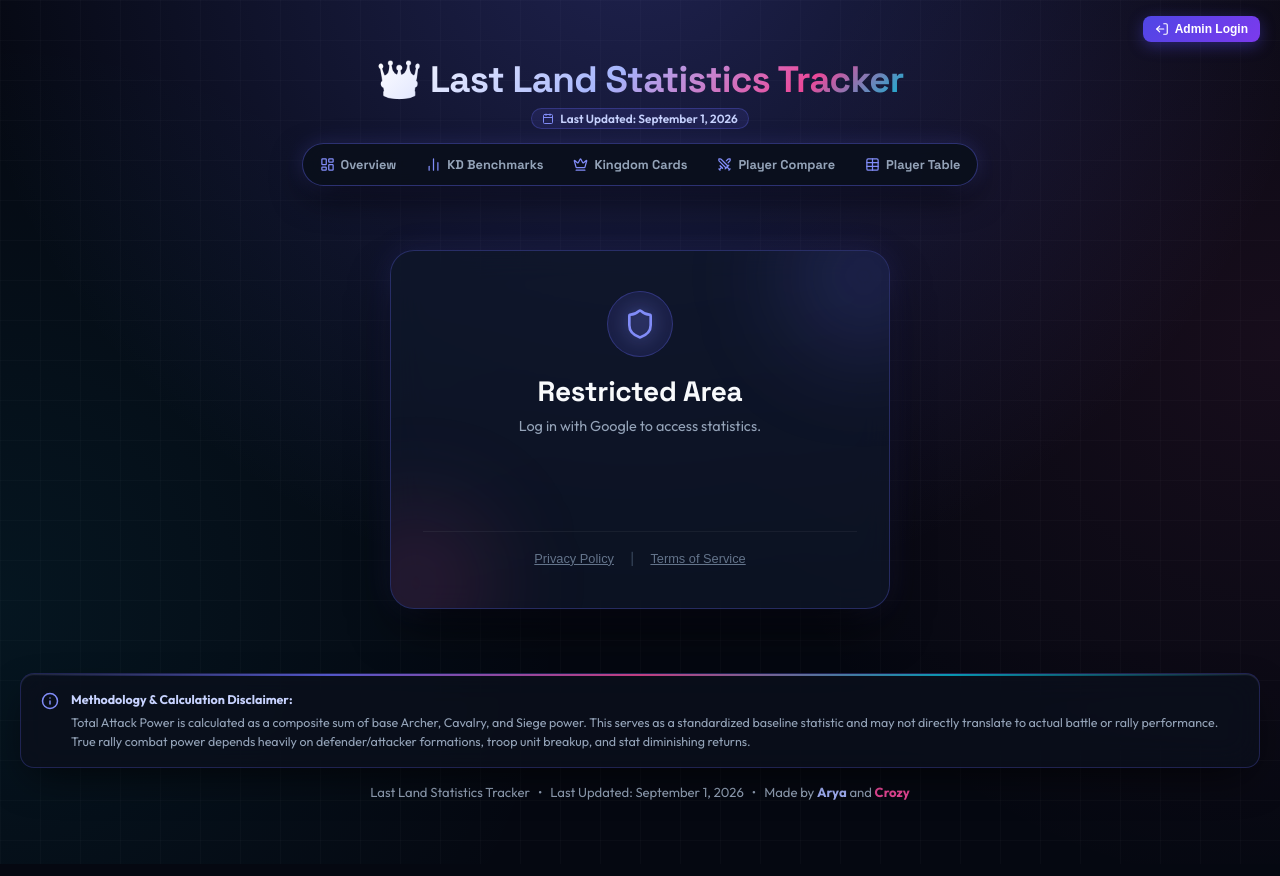
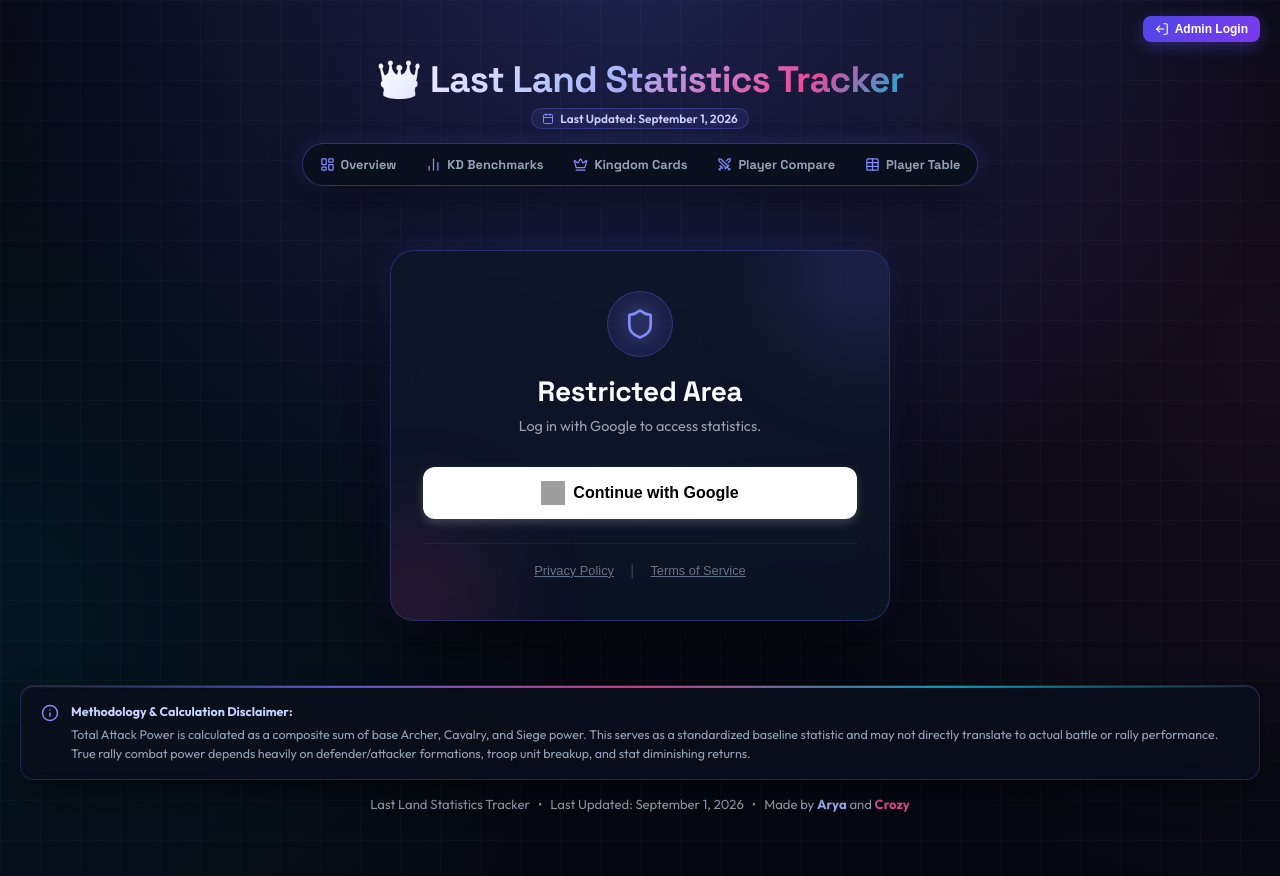
Before and after one commit to vanosski/statistics, a React (Vite) app: page / in a window 1280 px wide. Both pictures are taken after a click on the button "Admin Login". Built offline with nearby package versions, Linux system fonts and the light colour scheme; grey boxes are pictures that could not be loaded.

Commit message:
Replace unstable Google One Tap ID token flow with Supabase native OAuth to fix cross-device blocking issues

```diff
--- a/src/components/Login.tsx
+++ b/src/components/Login.tsx
@@ -3,7 +3,6 @@ import { supabase } from '../lib/supabase';
 import { Shield, Send, User, LogOut } from 'lucide-react';
 import { useAuth } from '../contexts/AuthContext';
 import { PrivacyPolicy, TermsOfService } from './LegalPages';
-import { GoogleLogin } from '@react-oauth/google';
 
 export const Login: React.FC = () => {
   const { session, signOut } = useAuth();
@@ -39,30 +38,25 @@ export const Login: React.FC = () => {
   const [loading, setLoading] = useState(false);
   const [error, setError] = useState('');
   const [success, setSuccess] = useState('');
-  const [nonce] = useState(() => {
-    const array = new Uint8Array(32);
-    window.crypto.getRandomValues(array);
-    return btoa(String.fromCharCode.apply(null, array as any));
-  });
 
-  const handleGoogleSuccess = async (credential: string | undefined) => {
-    if (!credential) return;
+  const handleGoogleLogin = async () => {
     setLoading(true);
     setError('');
 
     try {
-      const { error } = await supabase.auth.signInWithIdToken({
+      const { error } = await supabase.auth.signInWithOAuth({
         provider: 'google',
-        token: credential,
-        nonce: nonce,
+        options: {
+          redirectTo: window.location.origin,
+        }
       });
 
       if (error) {
         setError(error.message);
+        setLoading(false);
       }
     } catch (err: any) {
       setError('Google login failed: ' + (err.message || String(err)));
-    } finally {
       setLoading(false);
     }
   };
@@ -159,17 +153,29 @@ export const Login: React.FC = () => {
 
               {!session ? (
                 <div style={{ display: 'flex', flexDirection: 'column', alignItems: 'center', gap: '16px' }}>
-                  <GoogleLogin
-                    nonce={nonce}
-                    onSuccess={(credentialResponse) => handleGoogleSuccess(credentialResponse.credential)}
-                    onError={() => setError('Google login failed')}
-                    useOneTap
-                    theme="filled_black"
-                    shape="pill"
-                    size="large"
-                    text="continue_with"
-                  />
-                  {loading && <p style={{ color: '#94a3b8', fontSize: '0.9rem' }}>Authenticating...</p>}
+                  <button
+                    onClick={handleGoogleLogin}
+                    disabled={loading}
+                    style={{
+                      width: '100%',
+                      background: '#fff',
+                      color: '#000',
+                      border: 'none',
+                      borderRadius: '12px',
+                      padding: '14px',
+                      fontSize: '1rem',
+                      fontWeight: 700,
+                      cursor: loading ? 'not-allowed' : 'pointer',
+                      display: 'flex',
+                      justifyContent: 'center',
+                      alignItems: 'center',
+                      gap: '8px',
+                      boxShadow: '0 4px 10px rgba(255, 255, 255, 0.2)'
+                    }}
+                  >
+                    <img src="https://www.gstatic.com/firebasejs/ui/2.0.0/images/auth/google.svg" alt="Google" style={{ width: '24px', height: '24px' }} />
+                    {loading ? 'Authenticating...' : 'Continue with Google'}
+                  </button>
                 </div>
               ) : (
                 <form onSubmit={handleRequestAccess} style={{ display: 'flex', flexDirection: 'column', gap: '16px' }}>
```
